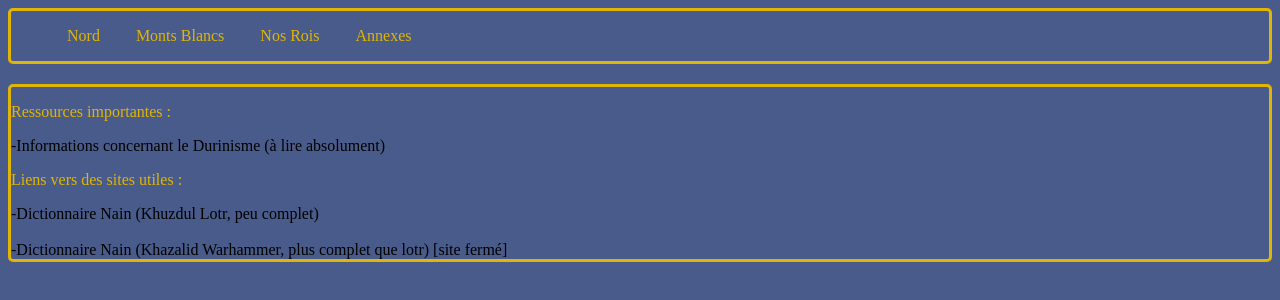
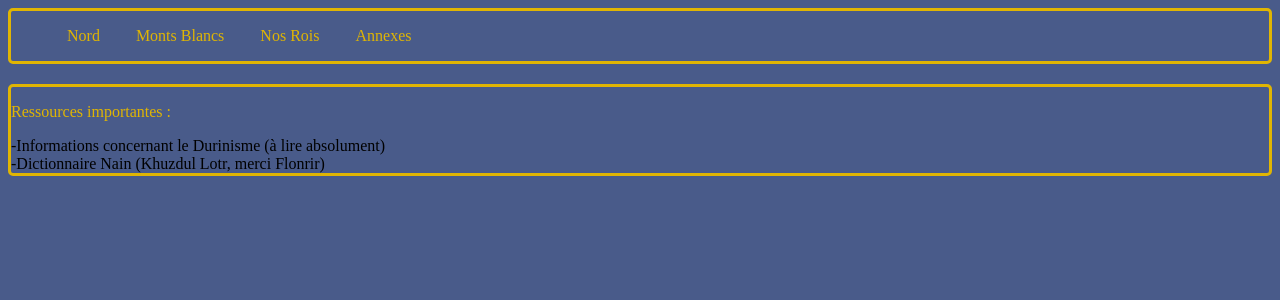
Before and after one commit to Robotw4r/empirenain, a plain HTML site: page info.html in a window 1280 px wide. Drawn offline with Linux system fonts and the light colour scheme.

Commit message:
Update info.html

```diff
--- a/info.html
+++ b/info.html
@@ -21,12 +21,8 @@
 <div class="info">
 <p>Ressources importantes :</p>
 <a href="https://docs.google.com/presentation/d/1qc5_UjaOZWIqV09R6SbsJDAzwsrmkjpy0cy6Kv2DA8I/edit?usp=sharing" target="_BLANK">-Informations concernant le Durinisme (à lire absolument)</a>
-<br>
-<p>Liens vers des sites utiles :</p>
-<a href="https://www.tolkiendil.com/langues/lexiques/khuzdul" target="_BLANK">-Dictionnaire Nain (Khuzdul Lotr, peu complet)</a>
-<br>
-<br>
-<a href="#">-Dictionnaire Nain (Khazalid Warhammer, plus complet que lotr) [site fermé]</a>
+</br>
+<a href="https://wiki.pistache.ynh.fr/Khuzdul" target="_BLANK">-Dictionnaire Nain (Khuzdul Lotr, merci Flonrir)</a>
 </div>
 </div>
 
```
